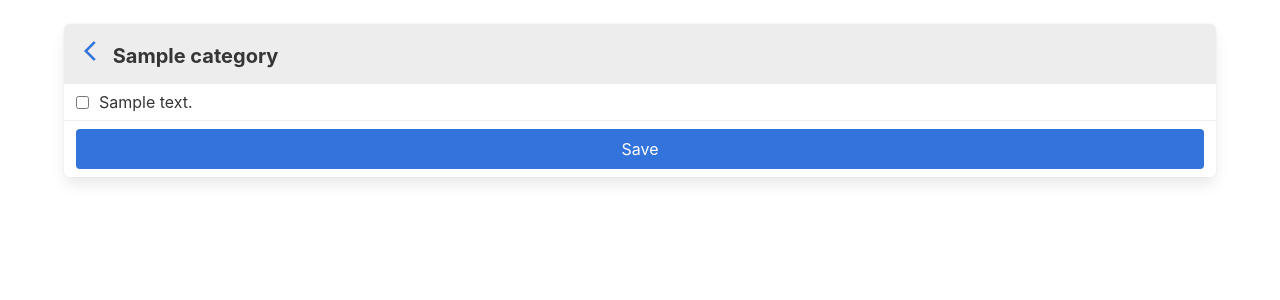
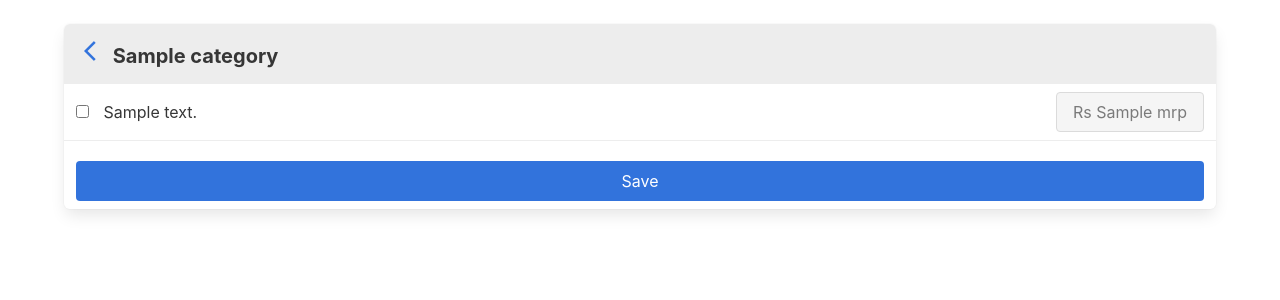
Before and after one commit to rupesh-thakare/edlp, a Flask app: template app/templates/products.html in a window 1280 px wide. Shown: the part 56-356 px from the top of the page. Run offline with Flask 2, Linux system fonts and the light colour scheme; tables that the repository leaves empty hold one stand-in row (values such as "Sample post"); the template is opened without the code that fills it: values that come from a table or form of the project are taken from there, most other values are stand-ins (such as "Sample title", 1, 10 or a date in 2020); some libraries are stand-ins or nearby versions.

Commit message:
somewhat fixed the product page

```diff
--- a/app/static/css/styles.css
+++ b/app/static/css/styles.css
@@ -28,3 +28,7 @@ body {
     justify-content: center;
     align-items: start;
 }
+
+.product-panel-block {
+    justify-content: space-between;
+}
--- a/app/templates/products.html
+++ b/app/templates/products.html
@@ -1,7 +1,6 @@
 {% extends 'base.html' %}
 
 {% block page_content %}
-<!--<a href="{{ url_for('main.category') }}" class="button is-dark mb-3">back</a>-->
 <form action="{{ url_for('main.submit_order') }}" method="post">
   {{ form.hidden_tag() }}
   <div class="container mt-5">
@@ -12,11 +11,15 @@
       </p>
 
       {% for product in products %}
-            <label class="checkbox is-fullwidth panel-block">
-              <input type="checkbox" name="product" multiple value={{ product.product_id }}>
-              {{ product.description }}
-            </label>
+      <div class="field panel-block product-panel-block">
+        <label class="checkbox" style="display: block">
+          <input type="checkbox" name="product" multiple value={{ product.product_id }}>
+          <span>{{ product.description }}</span>
+        </label>
+        <button class="button is-static">Rs {{product.mrp}}</button>
+      </div>
       {% endfor %}
+
       <div class="panel-block">
         <button class="button is-link is-fullwidth" type="submit">Save</button>
       </div>
```
